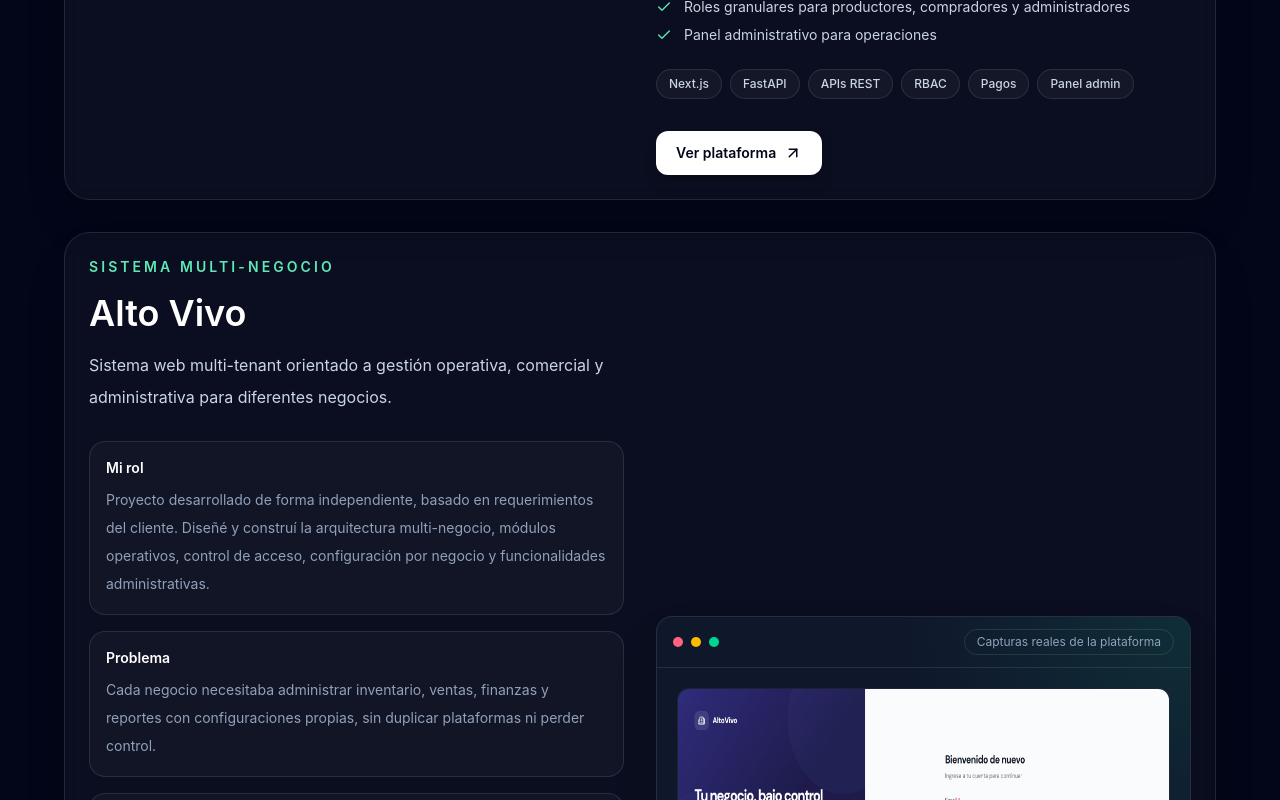
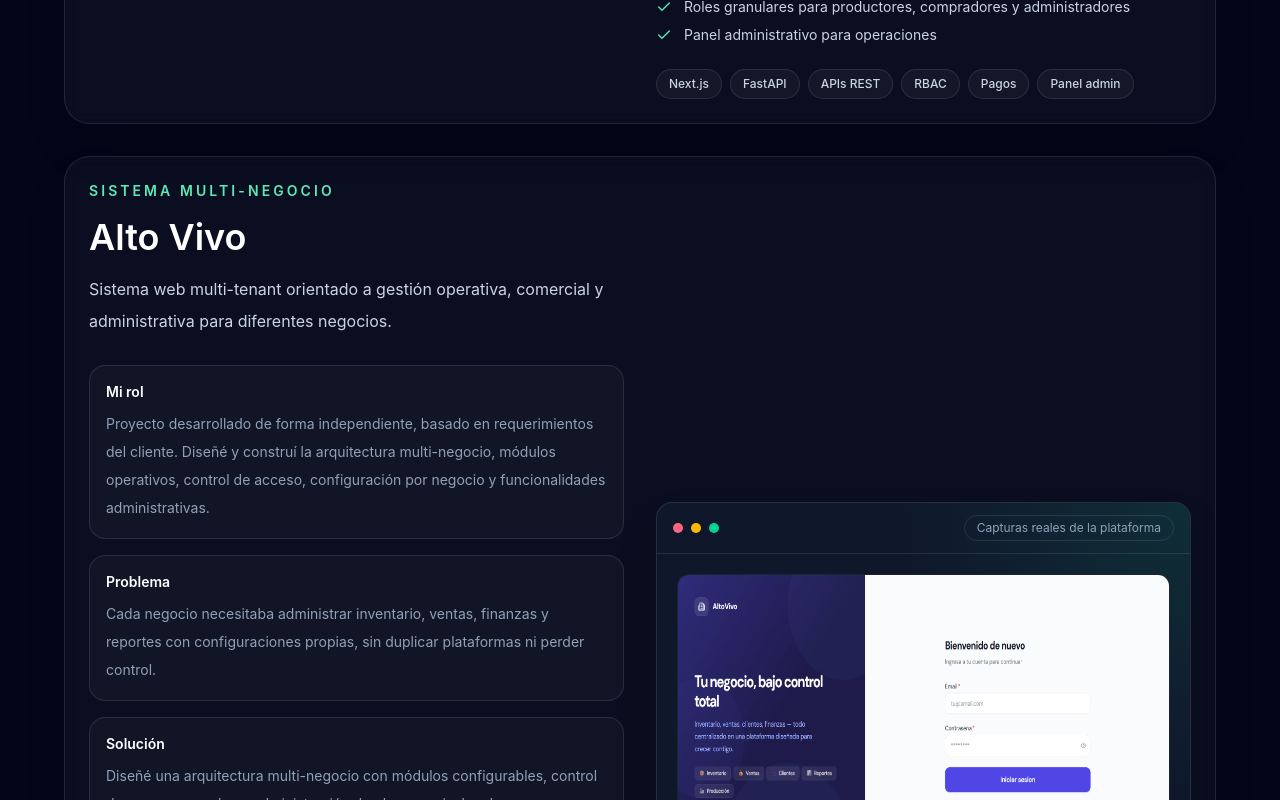
Before and after one commit to AndresDiezT/Portafolio, a React (Vite) app: page / in a window 1280 px wide. Shown: the part 3240-4040 px from the top of the page. Built offline with nearby package versions, Linux system fonts and the light colour scheme.

Commit message:
actualizacion botones produccion

```diff
--- a/src/App.jsx
+++ b/src/App.jsx
@@ -329,7 +329,13 @@
           ))}
         </div>
 
-        <a href={project.url} target="_blank" rel="noreferrer" className="mt-8 hidden inline-flex primary-button">
+        <a
+          href={project.url}
+          target="_blank"
+          rel="noreferrer"
+          className="mt-8 inline-flex primary-button"
+          style={{ display: 'none' }}
+        >
           Ver plataforma
           <ArrowUpRight size={18} />
         </a>
```
